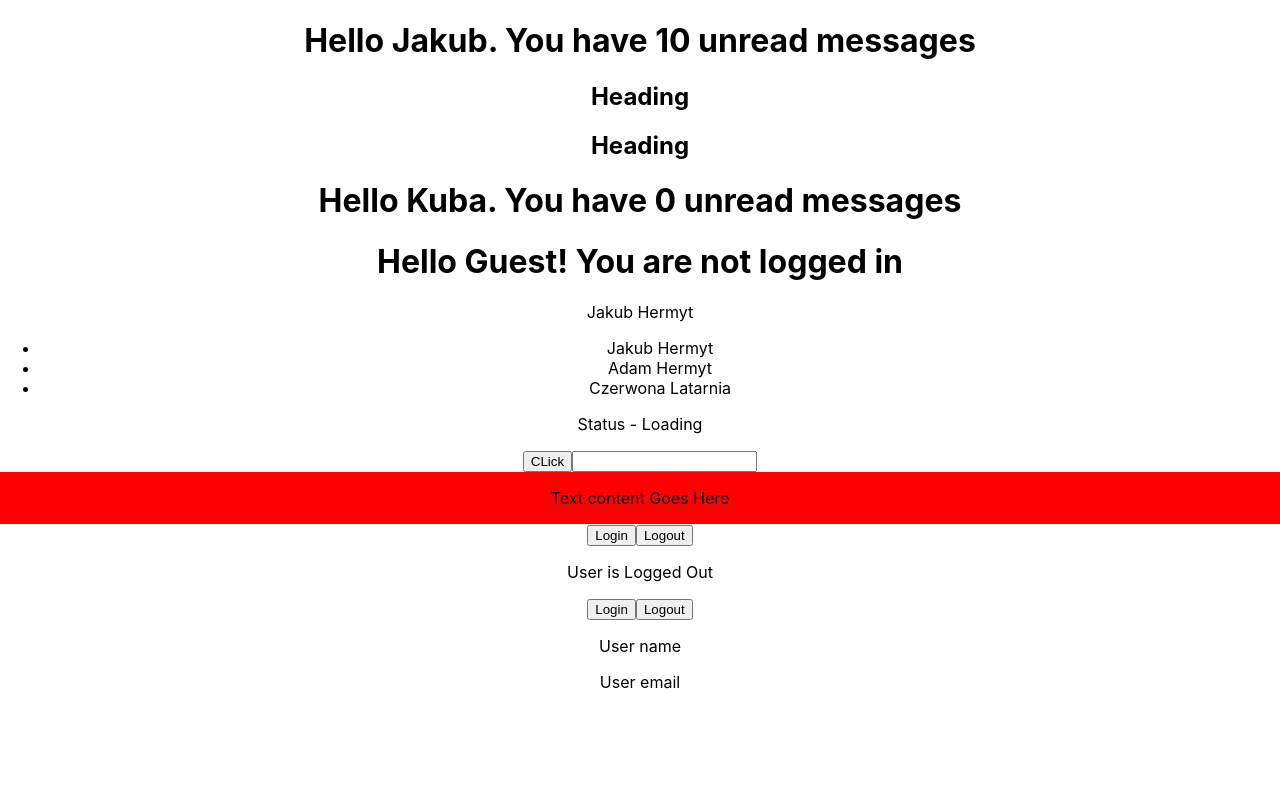
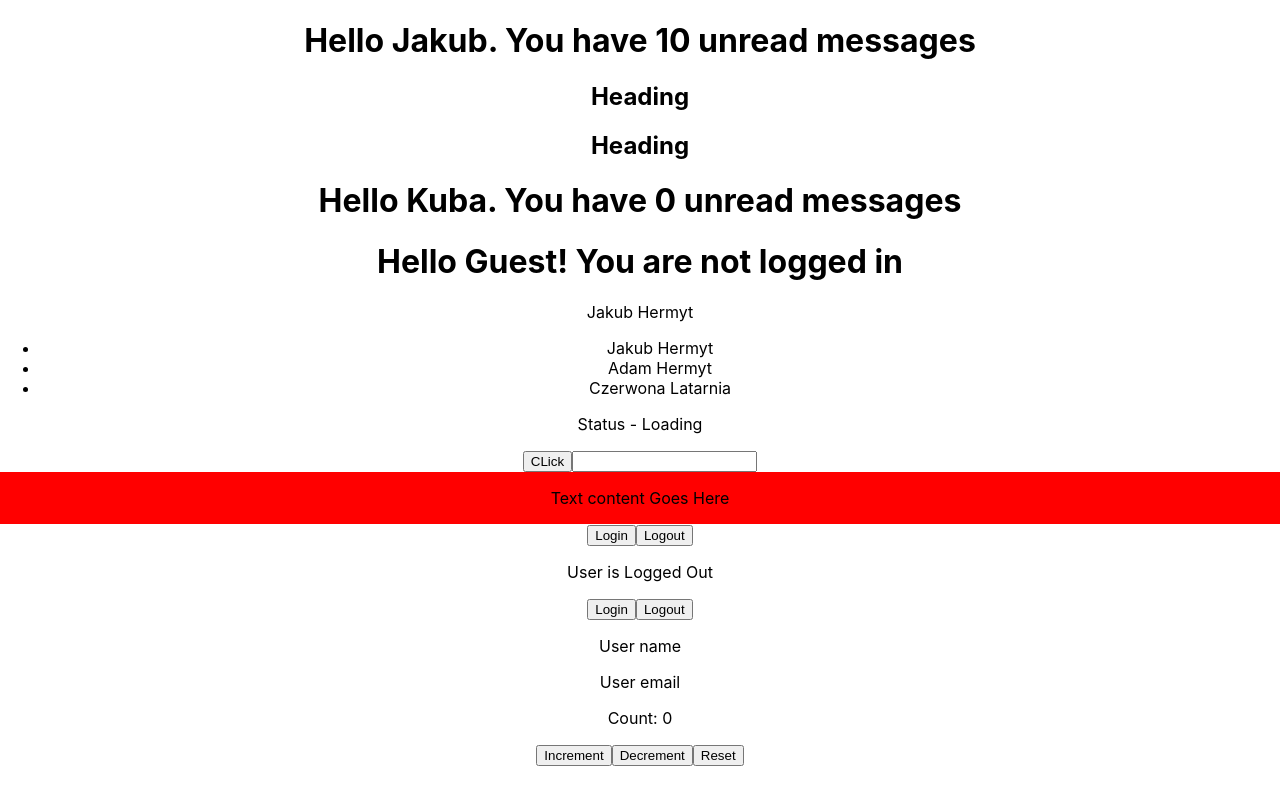
Before and after one commit to JakHer/TS, a React (Create React App) app in the folder my-app/: page / in a window 1280 px wide. Built offline with nearby package versions, Linux system fonts and the light colour scheme.

Commit message:
useReducer types

```diff
--- a/my-app/src/App.tsx
+++ b/my-app/src/App.tsx
@@ -11,6 +11,7 @@
 import { Container } from "./components/Container";
 import { LoggedIn } from "./components/state/LoggedIn";
 import { User } from "./components/state/User";
+import { Counter } from "./components/state/Counter";
 
 function App() {
   const person = useMemo(
@@ -48,6 +49,7 @@
       <LoggedIn />
 
       <User />
+      <Counter />
     </div>
   );
 }
--- /dev/null
+++ b/my-app/src/components/state/Counter.tsx
@@ -0,0 +1,47 @@
+import { useReducer } from "react";
+
+const initialState = { count: 0 };
+
+type CounterState = {
+  count: number;
+};
+
+type UpdateAction = {
+  type: "increment" | "decrement" | string;
+  payload: number;
+};
+
+type ResetAction = {
+  type: "reset";
+};
+
+type CounterAction = UpdateAction | ResetAction;
+
+const reducer = (state: CounterState, action: CounterAction) => {
+  switch (action.type) {
+    case "increment":
+      return { count: state.count + action.payload };
+    case "decrement":
+      return { count: state.count - action.payload };
+    case "reset":
+      return initialState;
+    default:
+      return state;
+  }
+};
+
+export const Counter = () => {
+  const [state, dispatch] = useReducer(reducer, initialState);
+  return (
+    <div>
+      <p>Count: {state.count}</p>
+      <button onClick={() => dispatch({ type: "increment", payload: 10 })}>
+        Increment
+      </button>
+      <button onClick={() => dispatch({ type: "decrement", payload: 10 })}>
+        Decrement
+      </button>
+      <button onClick={() => dispatch({ type: "reset" })}>Reset</button>
+    </div>
+  );
+};
```
Also changed, not shown: 1 other file (tests, documents, lock files or other folders).
